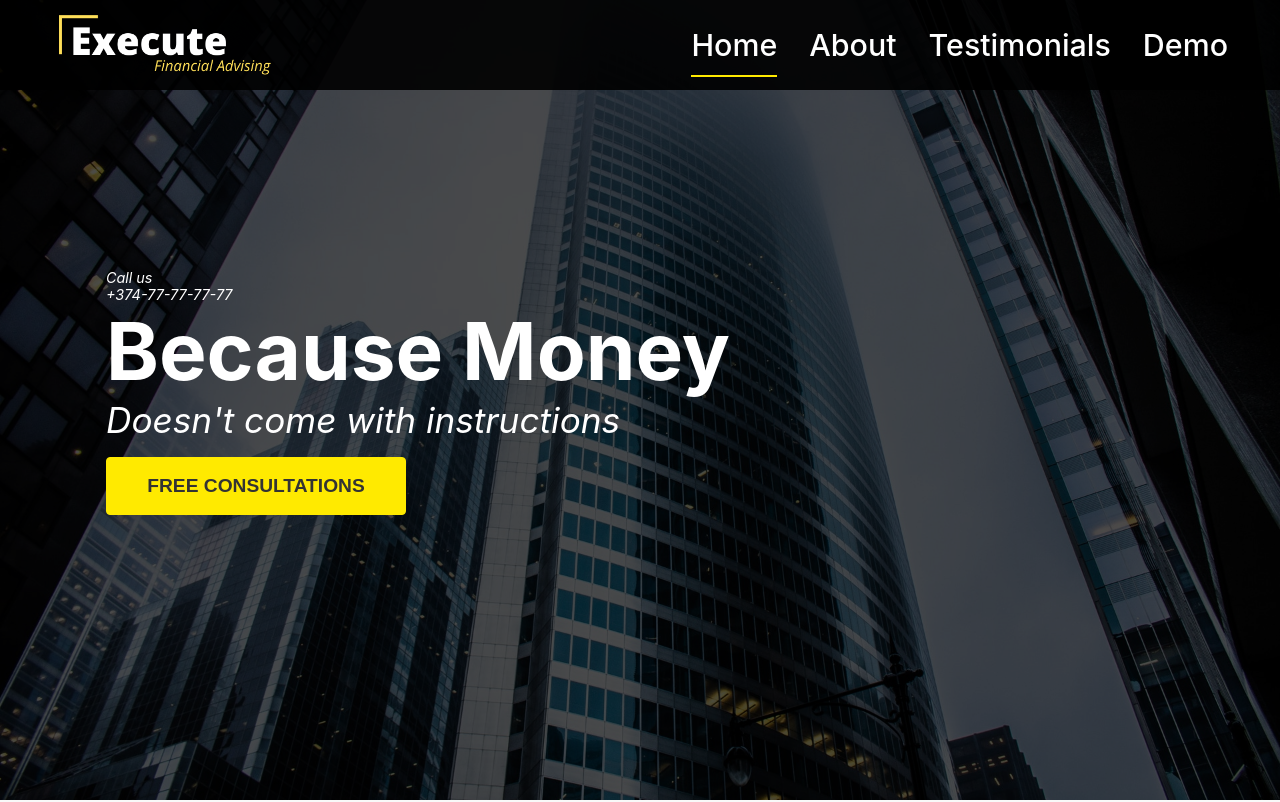
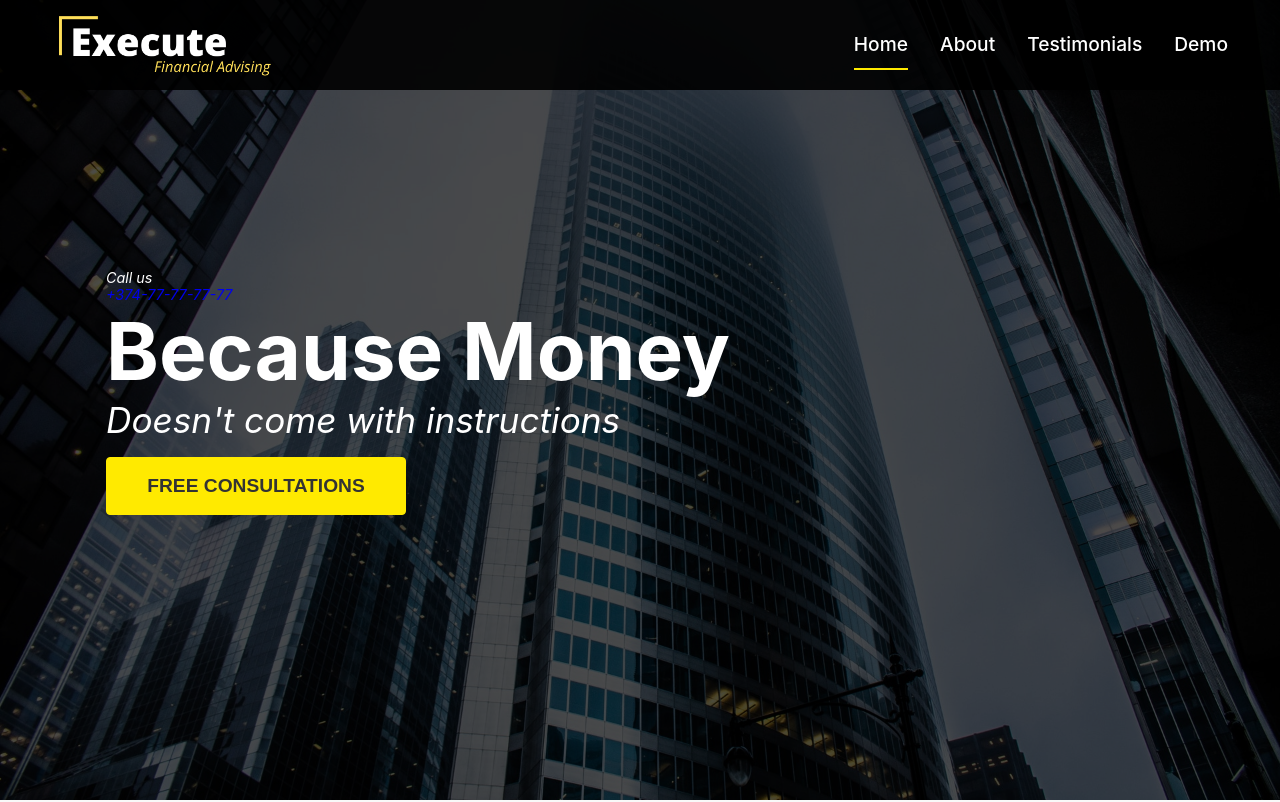
Before and after one commit to Sam-tech94/financial-website, a React (Create React App) app: page / in a window 1280 px wide. Shown: the top 802 px of the page. Built offline with nearby package versions, Linux system fonts and the light colour scheme.

Commit message:
Update index.css

```diff
--- a/src/index.css
+++ b/src/index.css
@@ -34,8 +34,6 @@ ul {
 
 a {
   text-decoration: none;
-  color: #fff;
-  font-size: 1.9rem;
 }
 
 .button {
```
